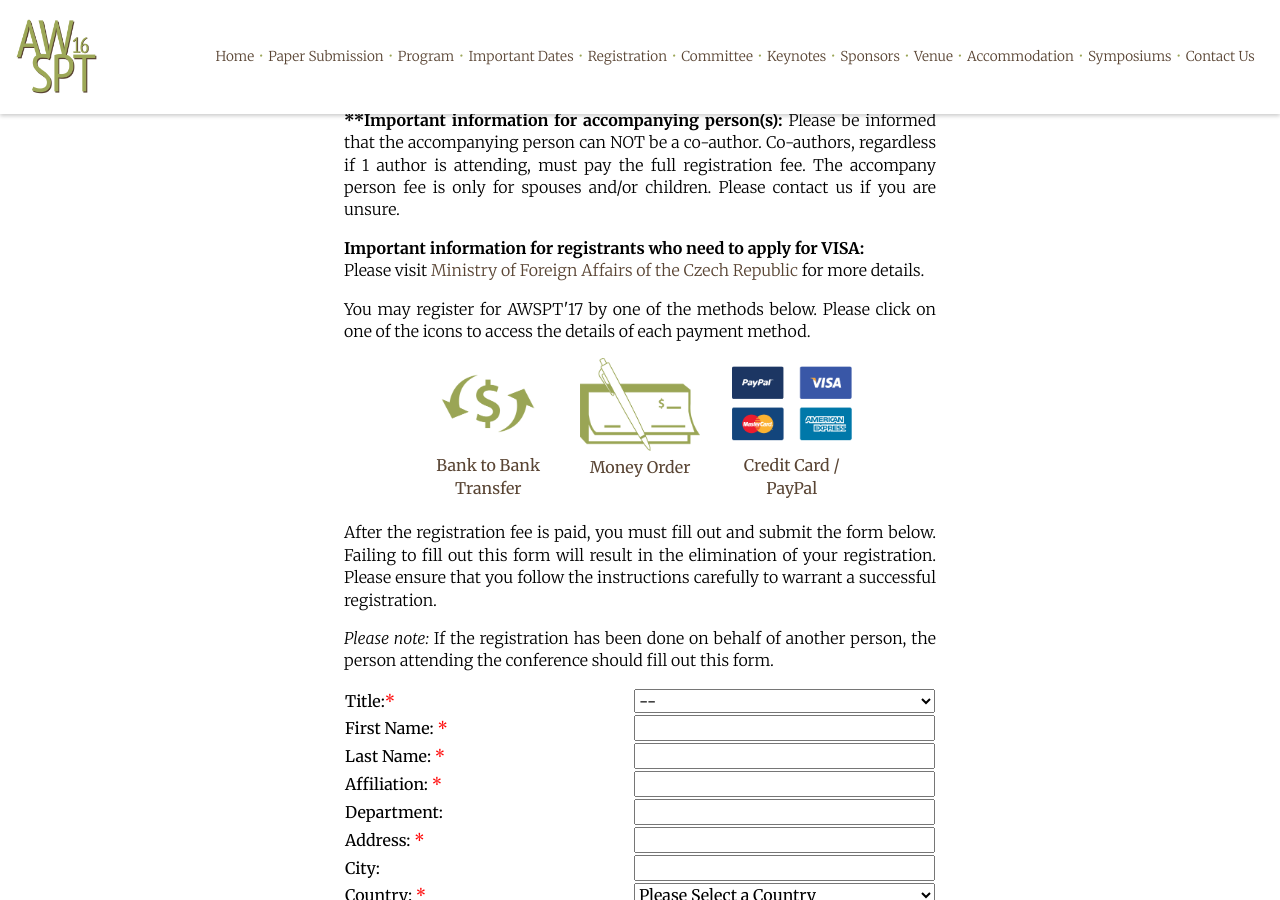
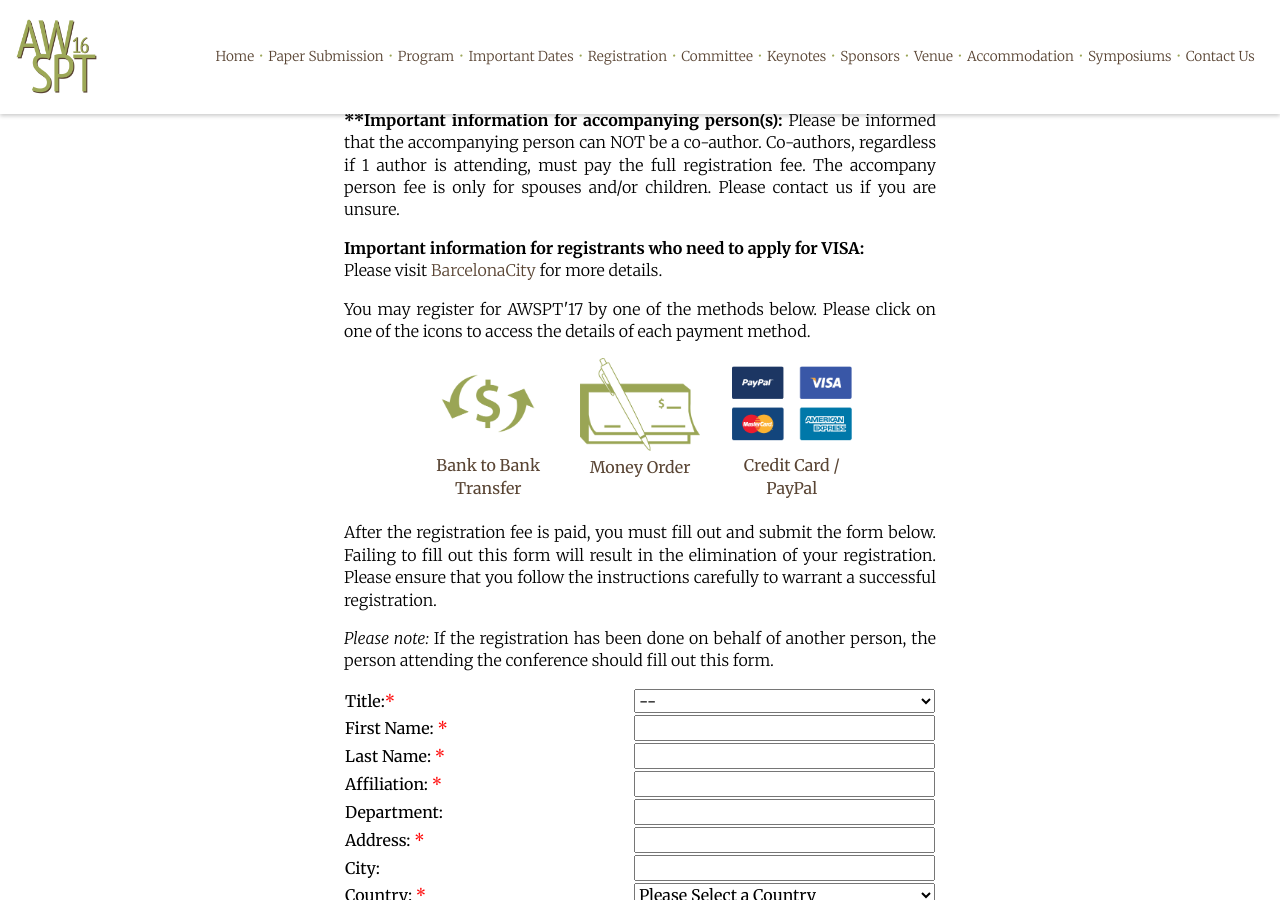
Before and after one commit to emdsgn/awspt, a Jekyll site: the page built from registration.html, in a window 1280 px wide and 900 px high, scrolled down 1162 px. Built offline with Jekyll 4.4.1, drawn with Linux system fonts in a browser that asks for light colours; nearby versions of some CDN libraries; Markdown is read by kramdown in place of the engine named in the settings; comment, search, counter and statistics services are not loaded.

Commit message:
Updated Visa Info

```diff
--- a/registration.html
+++ b/registration.html
@@ -101,7 +101,7 @@ keyword: air pollution conference, water pollution conference, soil pollution co
 <p class="body"><b>**Important information for accompanying person(s):</b> Please be informed that the accompanying person can NOT be a co-author. Co-authors, regardless if 1 author is attending, must pay the full registration fee. The accompany person fee is only for spouses and/or children. Please contact us if you are unsure.</p>
 
 <p class="body"><b>Important information for registrants who need to apply for VISA:</b><br>
-Please visit <a href="http://www.mzv.cz/jnp/" class="body-link">Ministry of Foreign Affairs of the Czech Republic</a> for more details.</p>
+Please visit <a href="http://www.barcelonacity.com/v/visa_requirements/" class="body-link">BarcelonaCity</a> for more details.</p>
 
     <p class="body">You may register for AWSPT'17 by one of the methods below. Please click on one of the icons to access the details of each payment method.</p>
 
```
Also changed, not shown: 1 other file.
